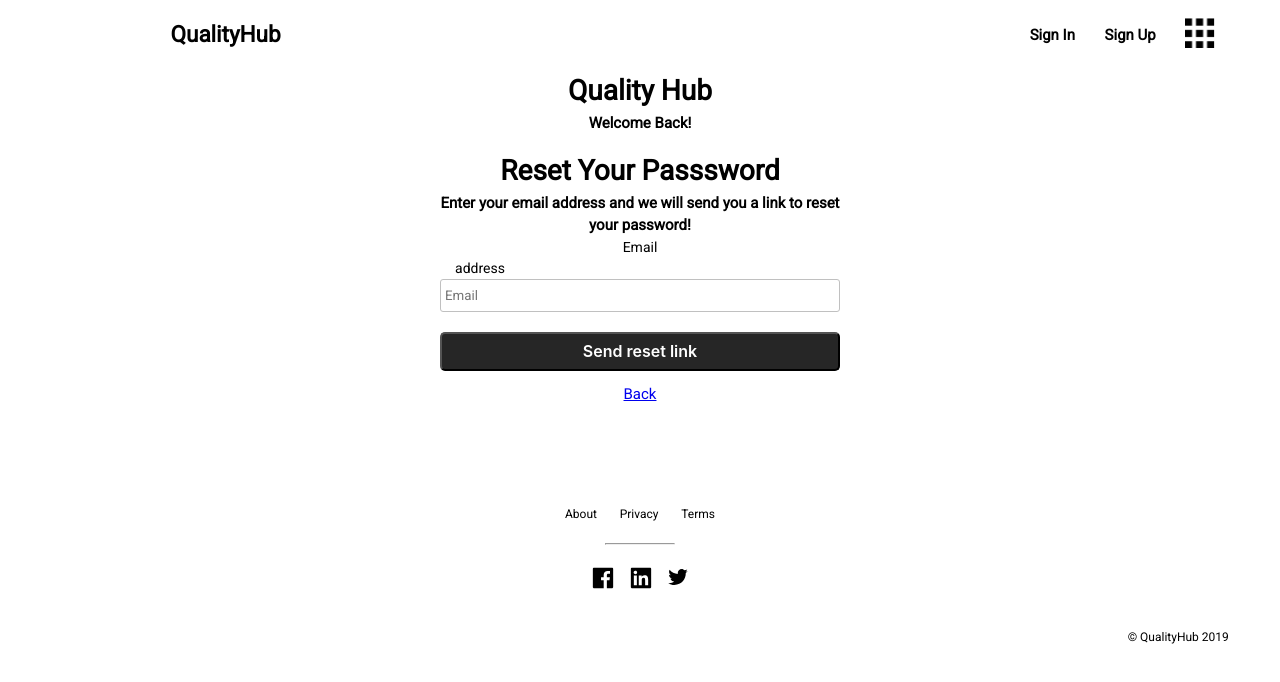
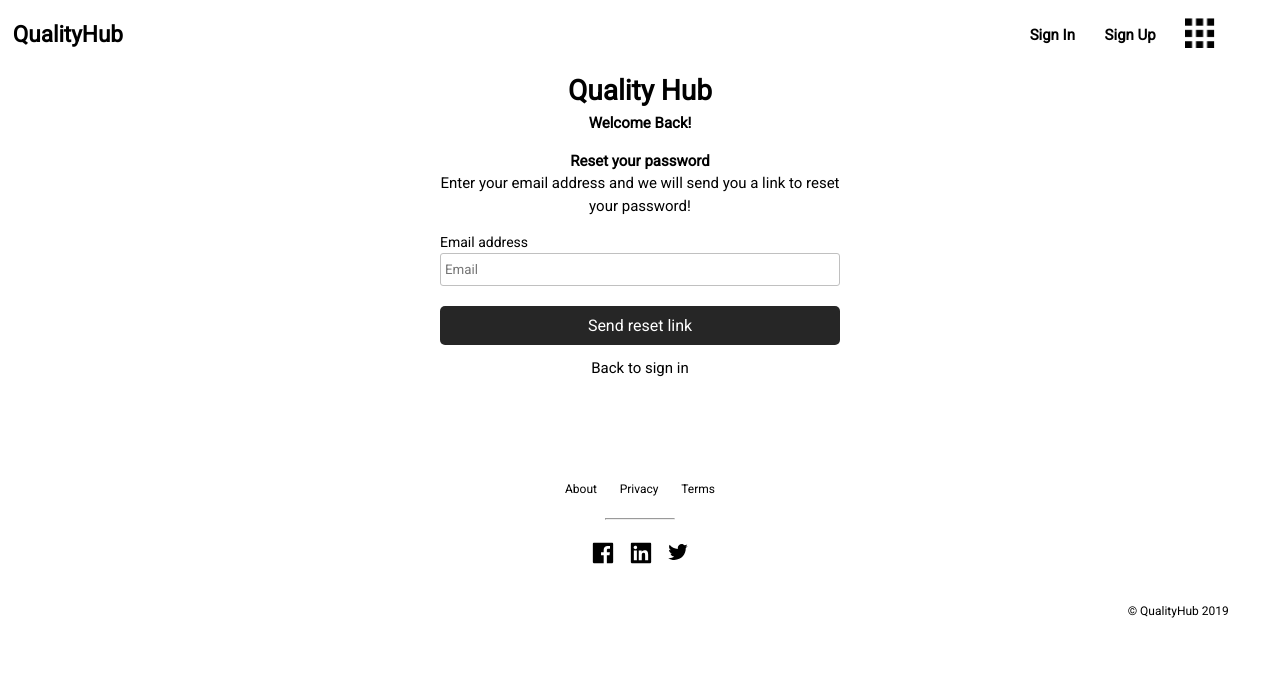
Before and after one commit to BloomTech-Labs/quality-hub-core-fe, a React (Create React App) app: page /forgotPassword in a window 1280 px wide. Shown: the top 682 px of the page. Built offline with nearby package versions, Linux system fonts and the light colour scheme.

Commit message:
Styles styles styles styles styles styles styles

```diff
--- a/src/components/Dashboard/DeleteModal.js
+++ b/src/components/Dashboard/DeleteModal.js
@@ -1,26 +1,33 @@
-import React from 'react'
-import ReactDom, {createPortal} from 'react-dom'
-import './DeleteModal.scss'
-import questionIcon from '../../icons/questionmark.svg'
+import React from 'react';
+import ReactDom, { createPortal } from 'react-dom';
+import './DeleteModal.scss';
+import questionIcon from '../../icons/questionmark.svg';
 
+const DeleteModal = ({ isShowing, hide, deleteAccount }) =>
+	isShowing
+		? createPortal(
+				<div className='modal-container'>
+					<div className='modal-wrapper' aria-modal aria-hidden role='dialog'>
+						<div className='modal-header'>
+							<img src={questionIcon} />{' '}
+							<h2> Do you want to delete your account?</h2>
+						</div>
+						<p>
+							Deleting your account will remove all of your content and data
+							associated with it.
+						</p>
+						<div className='modal-button-cont'>
+							<button className='cancel' onClick={hide}>
+								Cancel
+							</button>
+							<button className='ok-button' onClick={deleteAccount}>
+								OK
+							</button>
+						</div>
+					</div>
+				</div>,
+				document.body,
+		  )
+		: null;
 
-const DeleteModal = ({isShowing, hide, deleteAccount}) => isShowing ? createPortal(
-
-
-    <div className="modal-container">
-        <div className="modal-wrapper" aria-modal aria-hidden role="dialog">
-            <div className='modal-header'>
-                <img src={questionIcon}/> <h2> Do you want to delete your account?</h2>
-            </div>
-            <p>Deleting your account will remove all of your content and data associated with it.</p>
-            <div className='modal-button-cont'>
-                <button className='cancel' onClick={hide}>Cancel</button>
-                <button className='ok-button' onClick={deleteAccount}>OK</button>
-            </div>
-        </div>
-    </div>
-    , document.body
-) : null;
-
-
-export default DeleteModal
+export default DeleteModal;
--- a/src/components/Dashboard/DeleteModal.scss
+++ b/src/components/Dashboard/DeleteModal.scss
@@ -1,7 +1,5 @@
-
 .modal-container {
 	position: fixed;
-
 }
 .modal-wrapper {
 	z-index: 1050;
@@ -15,17 +13,16 @@
 	background-color: #fff;
 	border-radius: 14px;
 	box-shadow: 0px 8px 16px 0px rgba(0, 0, 0, 0.2);
+	padding: 1rem;
+
 	p {
 		padding: 0 5.5rem;
 		margin: 0;
 		font-size: 1.2rem;
 	}
-
 }
 
 .modal-header {
-
-    margin: 0;
 	display: flex;
 	padding: 1rem;
 	img {
@@ -33,16 +30,16 @@
 	}
 }
 
-.modal-button-cont{
+.modal-button-cont {
 	display: flex;
 	justify-content: flex-end;
 	margin-top: 1rem;
 	padding: 1rem;
-    .cancel{
-        padding:1.2rem 2rem;
+	.cancel {
+		padding: 1.2rem 2rem;
 		background-color: #fff;
 		color: gray;
-        border: 1px solid #D9D9D9;
+		border: 1px solid #d9d9d9;
 		border-radius: 4px;
 		&:hover {
 			cursor: pointer;
@@ -50,8 +47,8 @@
 	}
 	.ok-button {
 		margin: 0 1rem;
-        padding:1.2rem 2rem;
-        background-color: #18A0FB;
+		padding: 1.2rem 2rem;
+		background-color: #18a0fb;
 		border-style: none;
 		color: #fff;
 		border-radius: 4px;
--- a/src/components/NavBar/NavBar.js
+++ b/src/components/NavBar/NavBar.js
@@ -45,7 +45,7 @@ const NavBar = ({ loggedin, setLoggedin, history }) => {
 	return (
 		<div className='styled-nav'>
 			{/* Animated quailnana flying across the screen */}
-			<div className='left'>
+			<div className='nav-left'>
 				{/* <div className="bird"></div> */}
 				<NavLink to='/'>
 					<h2>QualityHub</h2>
@@ -59,7 +59,7 @@ const NavBar = ({ loggedin, setLoggedin, history }) => {
 			</div>
 			{/* End animated quailnana */}
 
-			<div className='right'>
+			<div className='nav-right'>
 				{/* If you're not logged in, show sign in and sign up buttons */}
 				{!loggedin && (
 					<>
--- a/src/components/NavBar/NavBar.scss
+++ b/src/components/NavBar/NavBar.scss
@@ -5,20 +5,22 @@
 	margin: 1rem 0;
 	height: 50px;
 
-	.left {
+	.nav-left {
 		display: flex;
-		padding-left: 2%;
+		padding-left: 1%;
 
 		a {
 			color: black;
 			text-decoration: none;
+			text-align: left;
 		}
 
-		img {
-			width: 5rem;
-		}
+		// img {
+		// 	 width: 5rem;
+		// }
 	}
-	.right {
+
+	.nav-right {
 		display: flex;
 		justify-content: space-evenly;
 		width: 280px;
--- a/src/components/SignInForm/ForgotPassword.js
+++ b/src/components/SignInForm/ForgotPassword.js
@@ -1,53 +1,57 @@
-import React, { useState } from "react";
-import { Link } from "react-router-dom";
+import React, { useState } from 'react';
+import { Link } from 'react-router-dom';
 // import './SignInForm.scss';
 import './ForgotPassword.scss';
 
 const ForgotPassword = () => {
-    const [forgotpass, setForgotPass ] = useState({
-        email: "",
+	const [forgotpass, setForgotPass] = useState({
+		email: '',
 	});
 
 	const handleChange = e => {
 		setForgotPass({
 			...forgotpass,
-          [e.target.name]: e.target.value
+			[e.target.name]: e.target.value,
 		});
 	};
-
 
 	// const handleSubmit = e => {
 	//     e.preventDefault();
 	// };
 
-
 	return (
-    <div className="forgotPassForm">
+		<div className='forgotPassForm'>
 			<h1>Quality Hub</h1>
 			<h2>Welcome Back!</h2>
 			<br></br>
 
- <h1>Reset Your Passsword</h1>
+			<h2>Reset your password</h2>
 
- <h2>Enter your email address and we will send you a link to reset your password!</h2>
-  <div className="forgotpass-Sub">
-   <div className="inputBox">
-   <label className="label" htmlFor="email">Email address</label>
+			<p>
+				Enter your email address and we will send you a link to reset your
+				password!
+			</p>
+			<br />
+			<div className='forgotpass-sub'>
+				<div className='input-box'>
+					<label className='label' htmlFor='email'>
+						Email address
+					</label>
 					<br></br>
-        <input className="Input"
-            placeholder="Email"
-            name="email"
+					<input
+						className='Input'
+						placeholder='Email'
+						name='email'
 						value={forgotpass.email}
 						onChange={handleChange}
-            id="email"
+						id='email'
 					/>
 					<br></br>
 				</div>
-    <button className="forgotPass">Send reset link</button>
-    <Link to="/signIn">Back</Link>
+				<button className='forgotPass'>Send reset link</button>
+				<Link to='/signIn'>Back to sign in</Link>
 			</div>
 		</div>
 	);
-
 };
 export default ForgotPassword;
--- a/src/components/SignInForm/ForgotPassword.scss
+++ b/src/components/SignInForm/ForgotPassword.scss
@@ -1,5 +1,32 @@
-button.forgotPass{
-    margin-bottom:3%;
+.forgotPassForm {
+	width: 400px;
+	margin: 0 auto;
+
+	h2 {
+		width: 400px;
+	}
+
+	.forgotpass-sub {
+		.input-box {
+			width: 400px;
+			// margin-bottom: 5%;
+			// display: flex;
+			// flex-direction: column;
+			// align-items: flex-start;
+			text-align: left;
+			margin-bottom: 2rem;
+
+			label {
+				margin-bottom: 0;
+			}
+
+			input {
+				width: 100%;
+			}
+		}
+
+		.forgotPass {
+			margin-bottom: 3%;
 			width: 400px;
 			height: 39px;
 			left: 496px;
@@ -11,11 +38,15 @@ button.forgotPass{
 			/* Grey / grey-9 */
 			background: #262626;
 			border-radius: 5px;
+			font-family: inherit;
+			cursor: pointer;
+
+			border: none;
 
 			/* Semibold / 16 px | 24 px */
-font-family: SF Pro Display;
+			// font-family: SF Pro Display;
 			font-style: normal;
-font-weight: 600;
+			// font-weight: 600;
 			font-size: 16px;
 			line-height: 24px;
 
@@ -25,27 +56,18 @@ line-height: 24px;
 			// text-align: center;
 
 			/* Grey / grey-1 */
-color: #FFFFFF;
-
+			color: #ffffff;
 		}
 
-
-h2{
-    width: 400px;
+		a {
+			text-decoration: none;
+			color: black;
+		}
 	}
 
-.forgotPassForm {
-	width: 400px;
-	margin: 0 auto;
+	// label.label {
+	// margin-right: 80%;
+	// margin-bottom: 3%;
+	// align-self: flex-start;
+	// }
 }
-
-.Input{
-    width:400px;
-    margin-bottom: 5%;
-}
-
-
-label.label{
-   margin-right: 80%;
-   margin-bottom: 3%;
-}
```
Lines whose indentation alone changed are shown as unchanged.
